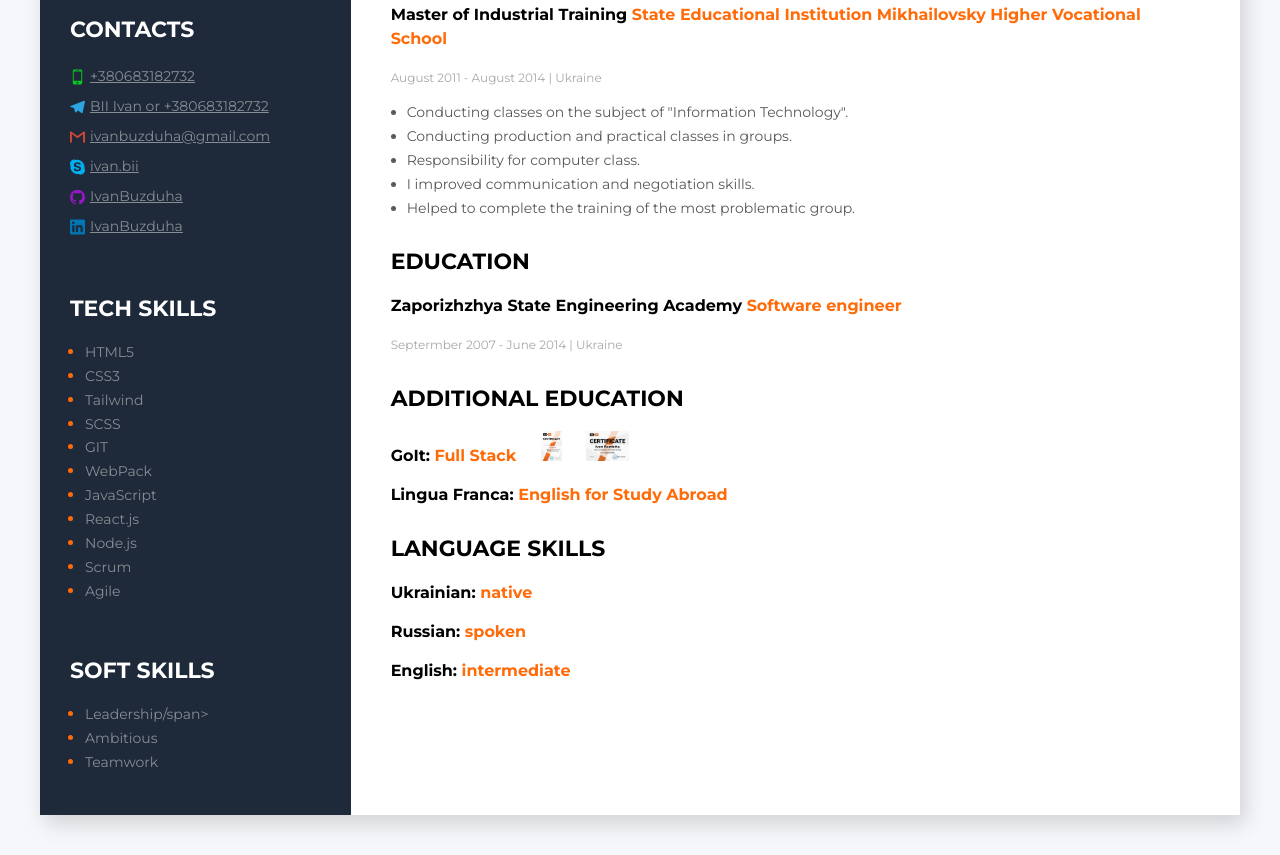
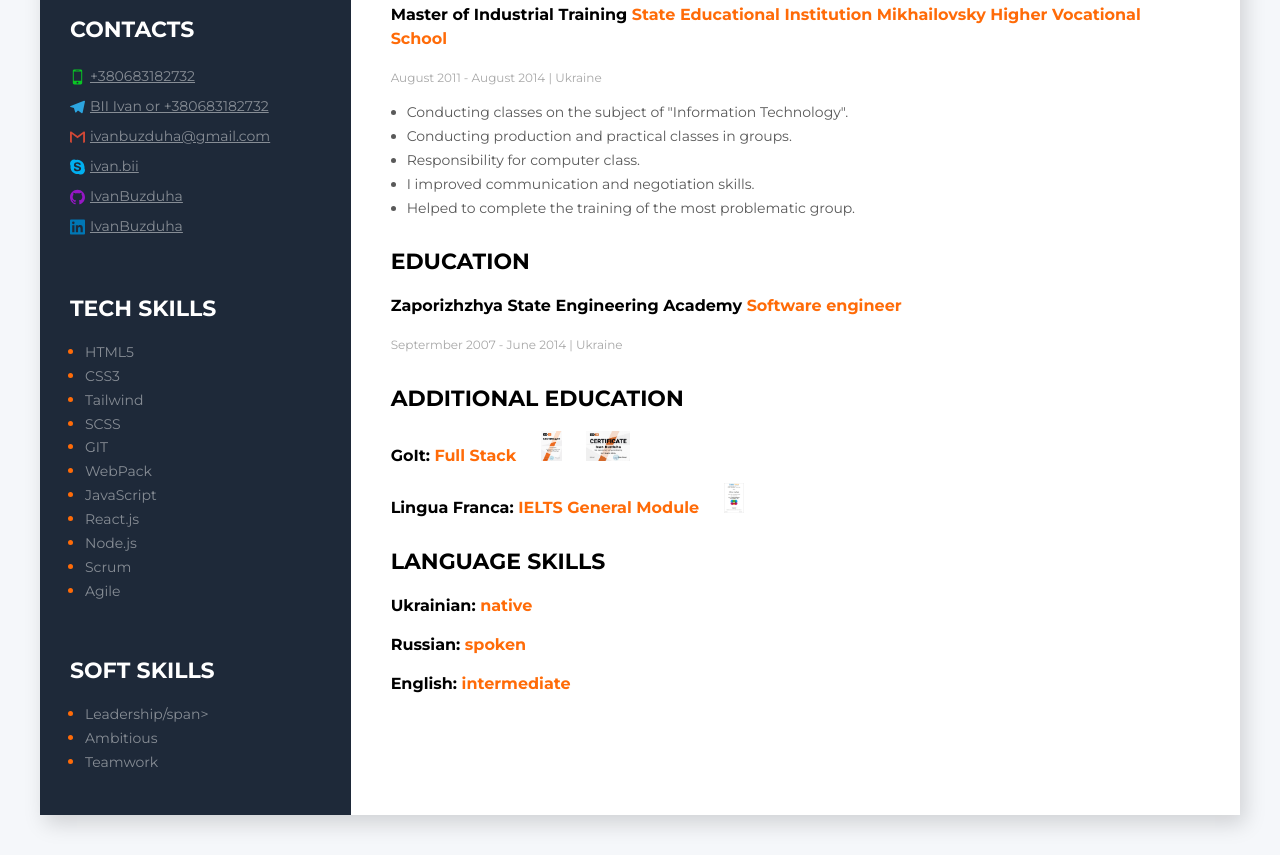
Before and after one commit to AlexHorodnichov/CV, a website: page index.html in a window 1280 px wide. Shown: the part 786-1641 px from the top of the page. Drawn offline with Linux system fonts and the light colour scheme.

Commit message:
Add certificat

```diff
--- a/index.html
+++ b/index.html
@@ -3,7 +3,7 @@
   <head>
     <meta charset="UTF-8" />
     <meta name="viewport" content="width=device-width, initial-scale=1.0" />
-    <title>My CV</title>
+    <title>CV Ivan Buzduha</title>
     <link rel="stylesheet" href="./css/style.css" />
     <link rel="shortcut icon" href="/img/favicon.ico" type="image/x-icon">
     <link
@@ -223,9 +223,11 @@ I have made the Balance section</p>
           <h3 class="section-title">ADDITIONAL EDUCATION</h3>
           <h4 class="title relative"  >GoIt: <span class="company">Full Stack </span>
          <img class="sert" src="img/sert1.jpg" height="30"/>
-         <img class="sert" src="img/sert2.png" height="30"/>
+         <img class="sert" src="img/sert2.jpg" height="30"/>
         </h4>
-          <h4 class="title">Lingua Franca: <span class="company">English for Study Abroad</span></h4>
+          <h4 class="title">Lingua Franca: <span class="company">IELTS General Module</span>
+            <img class="sert" src="img/sert3.jpg" height="30"/></h4>
+
         </section>
          <section class="section-conteiner">
           <h3 class="section-title">LANGUAGE SKILLS</h3>
```
Also changed, not shown: img/sert3.jpg (added).
